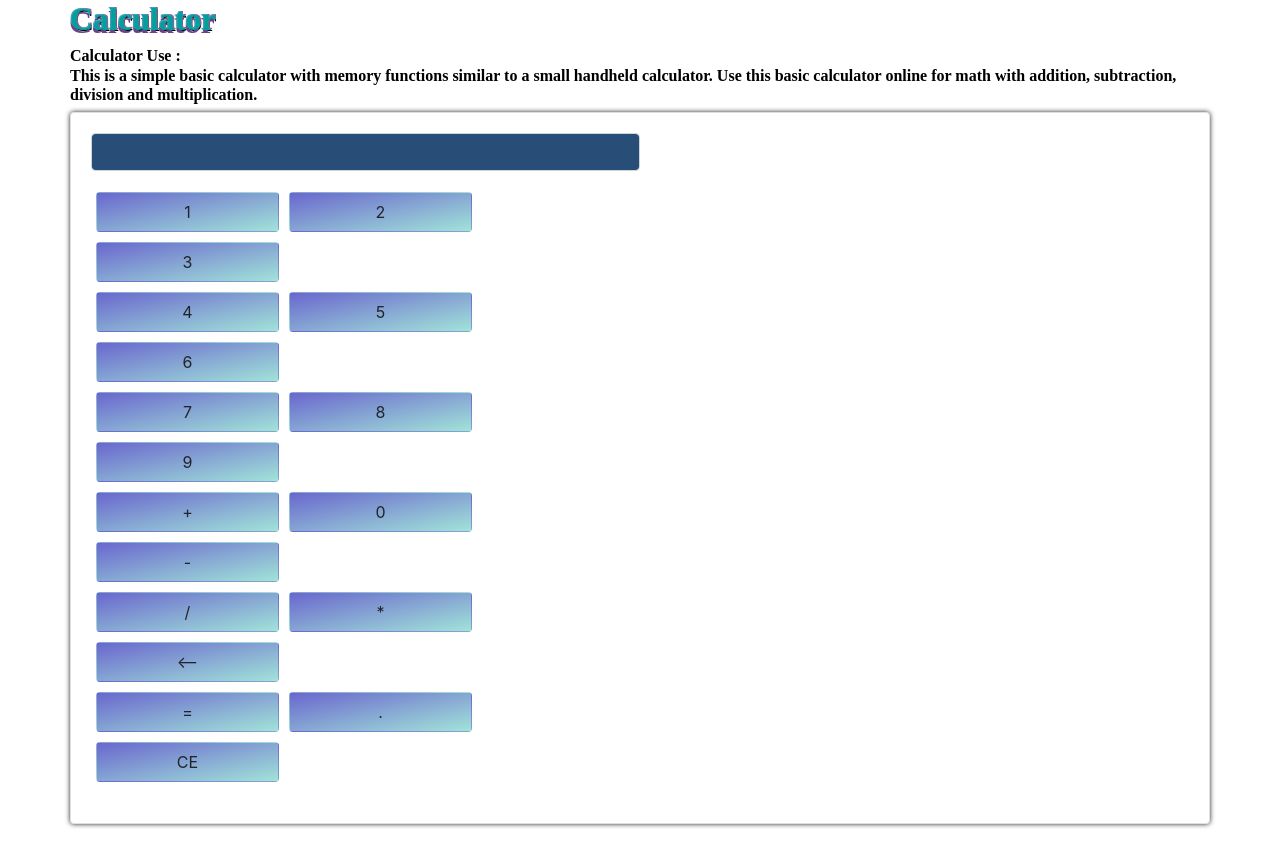
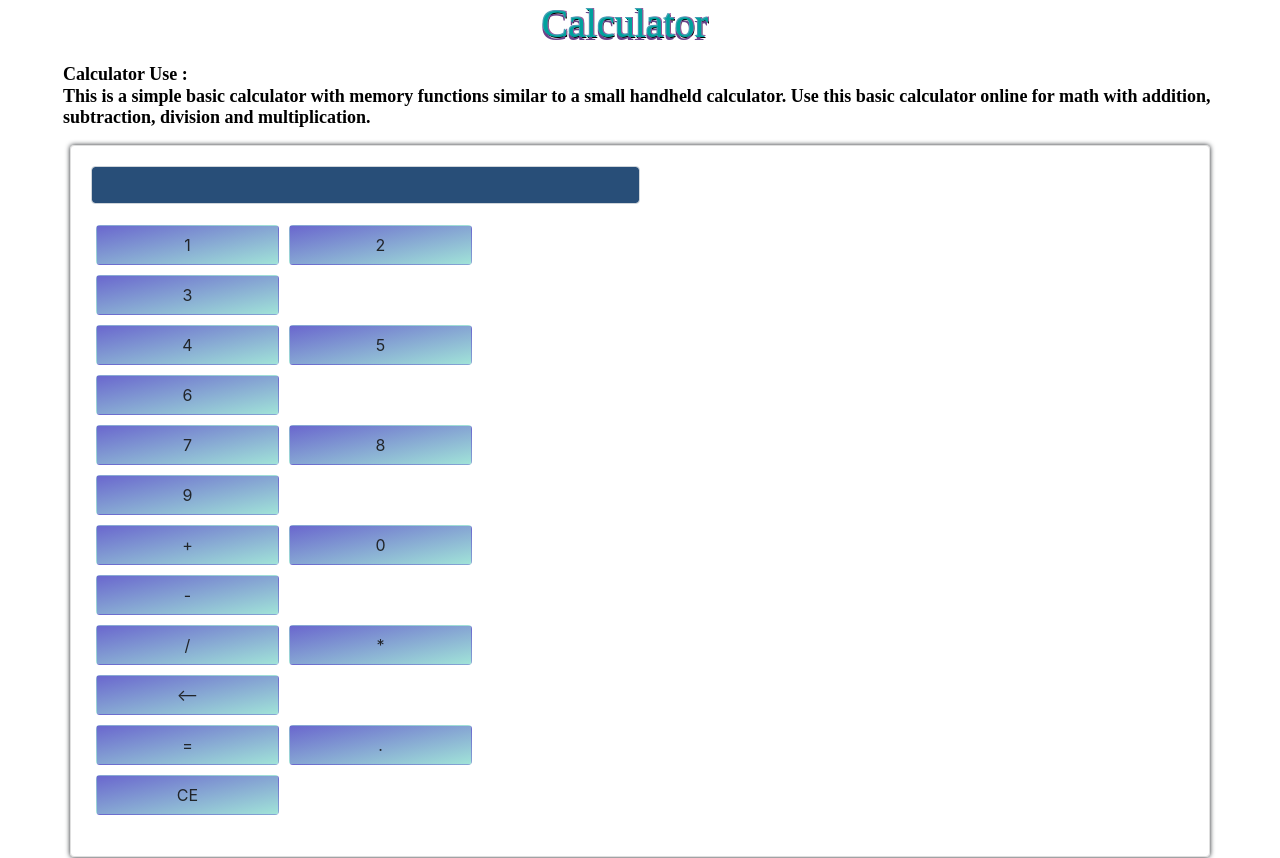
Before and after one commit to Thisarahetz/Calculator-Hacktoberfest2022, a plain HTML site: page index.html in a window 1280 px wide. Shown: the top 858 px of the page. Drawn offline with Linux system fonts and the light colour scheme.

Commit message:
changed header styles

```diff
--- a/index.html
+++ b/index.html
@@ -10,8 +10,8 @@
     <body>
         <div class="container">
             <div class="row">
-                <h2><div class="headline d-flex justify-content-center strokeme"> Calculator</div> </h2>
-                <h6><div class="headline d-flex justify-content-center" style="color:black;">   Calculator Use : <br>
+              <div class="headline row  strokeme d-flex justify-content-center" style="width:100%;"><p ><h1 class="d-flex justify-content-center""> Calculator</h1></p></div>
+                <h6><div class="headline row d-flex justify-content-center p-2" style="color:black; font-size: 18px;"> Calculator Use :<br>
                     This is a simple basic calculator with memory functions similar to a small handheld calculator. Use this basic calculator online for math with addition, subtraction, division and multiplication.</div> </h6>
             </div>
     <div class="row d-flex justify-content-center">
```
